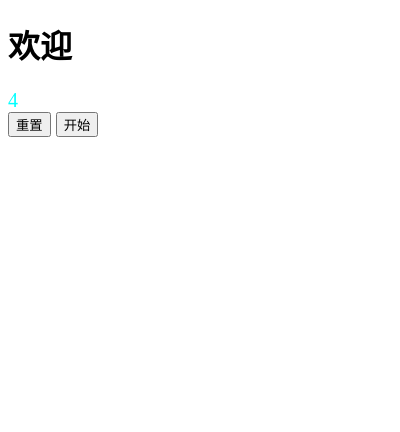
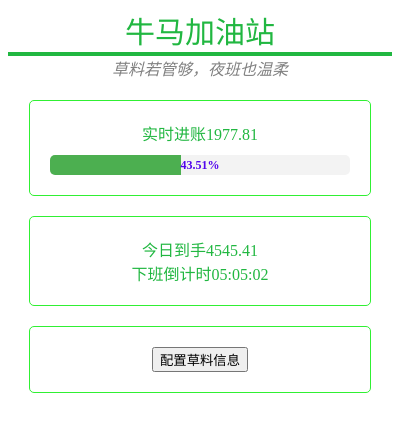
Before and after one commit to Lonely-Dream/niuma-chrome, a browser extension: page popup.html in a window 400 px wide. Drawn offline with Linux system fonts and the light colour scheme.

Commit message:
feat: 实现基本功能

```diff
--- a/popup.css
+++ b/popup.css
@@ -1,4 +1,65 @@
+.title {
+    font-size: 30px;
+    text-align: center;
+    color: rgb(33, 183, 65);
+    border-bottom: 4px solid;
+}
+
+.slogan {
+    text-align: center;
+    font-style: italic;
+    color: gray;
+}
+
 .box {
-    font-size: 20px;
-    color:aqua;
+    margin: 20px auto;
+    width: 300px;
+    padding: 20px;
+    border: 1px solid #30f033;
+    border-radius: 5px;
+    text-align: center;
+    color: rgb(33, 183, 65);
 }
+
+/* .config {
+    margin: 20px auto;
+    width: 300px;
+    padding: 20px;
+    border: 1px solid #ccc;
+    border-radius: 5px;
+    text-align: center;
+} */
+
+.process-bar-container {
+    width: 100%;
+    background-color: #f3f3f3;
+    border-radius: 5px;
+    overflow: hidden;
+    margin-top: 10px;
+    position: relative;
+    height: 20px;
+}
+
+.process-bar {
+    display: block;
+    /* Ensures width works */
+    height: 100%;
+    background-color: #4caf50;
+    width: 0;
+    transition: width 0.3s ease;
+    /* Smooth animation */
+}
+
+.process-value {
+    position: absolute;
+    top: 0;
+    left: 0;
+    width: 100%;
+    height: 100%;
+    display: flex;
+    align-items: center;
+    justify-content: center;
+    color: rgb(82, 5, 237);
+    font-weight: bold;
+    font-size: 12px;
+}
--- a/popup.html
+++ b/popup.html
@@ -7,11 +7,34 @@
 </head>
 
 <body>
-    <h1>欢迎</h1>
-    <div class="box" id="box">0</div>
+    <div class="title">牛马加油站</div>
+    <div id="slogan" class="slogan"></div>
     <div class="box">
-        <button id="reset">重置</button>
-        <button id="control">控制</button>
+        <div>
+            <span>实时进账</span><span id="current-income">0.00</span>
+        </div>
+        <div class="process-bar-container">
+            <div class="process-bar" id="process-bar"></div>
+            <div class="process-value" id="process-value">0%</div>
+        </div>
+    </div>
+    </div>
+    <div class="box">
+        <div>
+            <span>今日到手</span><span id="daily-income">0.00</span>
+        </div>
+        <div>
+            <span>下班倒计时</span><span id="countdown">00:00:00</span>
+        </div>
+    </div>
+    <div class="box config" style="display: none;">
+        <input type="number" id="salary" placeholder="请输入月薪">
+        <input type="time" id="start-time">
+        <input type="time" id="end-time">
+        <button id="save">保存</button>
+    </div>
+    <div class="box">
+        <button id="config">配置草料信息</button>
     </div>
     <script type="text/javascript" src="popup.js"></script>
 </body>
--- a/popup.js
+++ b/popup.js
@@ -1,13 +1,46 @@
-const boxElement = document.getElementById("box");
-const resetElement = document.getElementById("reset");
-const controlElement = document.getElementById("control");
+const slogans = [
+    "牛不哞，马不嘶，小小牛马，收到收到",
+    "加班如饮水，摸鱼是刚需",
+    "牛马望星辰，明日准点起",
+    "千里马常有，加班费难求",
+    "草料若管够，夜班也温柔",
+    "牛角不顶人，马尾不扫尘",
+    "青牛食百草，驽马行千里",
+    "工位方寸间，摸鱼得真谛",
+    "晨起做牛叫，夜眠学马倒",
+    "咖啡续命时，摸鱼保平安",
+];
+const sloganElement = document.getElementById("slogan");
+const configBoxElement = document.querySelector("body > div.box.config");
+const salaryElement = document.getElementById("salary");
+const startTimeElement = document.getElementById("start-time");
+const endTimeElement = document.getElementById("end-time");
 
 let config = {
-    cnt: 0,
-    isPause: true
+    salary: 99999,
+    startTime: "09:00",
+    endTime: "18:00"
 };
 
+// 初始化
+// 设置第一条随机标语
+sloganElement.innerHTML = slogans[Math.floor(Math.random() * slogans.length)];
+// 加载配置
+loadConfig();
+salaryElement.value = config.salary;
+startTimeElement.value = config.startTime;
+endTimeElement.value = config.endTime;
+
+setInterval(() => {
+    sloganElement.innerHTML = slogans[Math.floor(Math.random() * slogans.length)];
+}, 3000);
+setInterval(onCountdownTimer, 100);
+
+
 function saveConfig() {
+    config.salary = parseFloat(salaryElement.value) || 0;
+    config.startTime = startTimeElement.value;
+    config.endTime = endTimeElement.value;
     localStorage.setItem("config", JSON.stringify(config));
 }
 
@@ -18,24 +51,76 @@ function loadConfig() {
     }
 }
 
-loadConfig();
-boxElement.innerText = config.cnt;
-controlElement.innerText = config.isPause ? "开始" : "暂停";
-console.log(config);
+function calculateDailySalary(monthlySalary) {
+    const workDaysInMonth = getWorkDaysInMonth(new Date());
+    return monthlySalary / workDaysInMonth;
+}
 
-setInterval(() => {
-    if(!config.isPause){
-        return;
+function getWorkDaysInMonth(date) {
+    let count = 0;
+    const year = date.getFullYear();
+    const month = date.getMonth();
+    const daysInMonth = new Date(year, month + 1, 0).getDate();
+
+    for (let day = 1; day <= daysInMonth; day++) {
+        const currentDate = new Date(year, month, day);
+        if (currentDate.getDay() !== 0 && currentDate.getDay() !== 6) { // Monday to Friday
+            count++;
+        }
     }
-    boxElement.innerText = config.cnt;
-    config.cnt++;
+    return count;
+}
+
+function onCountdownTimer() {
+    const now = new Date();
+    const [startHours, startMinutes] = config.startTime.split(':').map(Number);
+    const [endHours, endMinutes] = config.endTime.split(':').map(Number);
+
+    const startTime = new Date(now.getFullYear(), now.getMonth(), now.getDate(), startHours, startMinutes);
+    const endTime = new Date(now.getFullYear(), now.getMonth(), now.getDate(), endHours, endMinutes);
+
+    let currentIncome = 0;
+    let progressValue = 0;
+
+    if (now >= startTime && now <= endTime) {
+        const dailySalary = calculateDailySalary(config.salary);
+        const workDurationInSeconds = (endTime - startTime) / 1000;
+        const incomePerSecond = dailySalary / workDurationInSeconds;
+
+        const elapsedSeconds = (now - startTime) / 1000;
+        currentIncome = Math.round(incomePerSecond * elapsedSeconds * 100) / 100;
+        progressValue = ((elapsedSeconds / workDurationInSeconds) * 100).toFixed(2);
+
+        document.getElementById('current-income').textContent = currentIncome.toFixed(2);
+        document.getElementById('process-value').textContent = `${progressValue}%`;
+        document.querySelector('.process-bar').style.width = `${progressValue}%`;
+
+        const timeLeft = Math.max(0, Math.ceil((endTime - now) / 1000));
+        const hours = Math.floor(timeLeft / 3600);
+        const minutes = Math.floor((timeLeft % 3600) / 60);
+        const seconds = timeLeft % 60;
+        document.getElementById('countdown').textContent =
+            `${hours.toString().padStart(2, '0')}:${minutes.toString().padStart(2, '0')}:${seconds.toString().padStart(2, '0')}`;
+    } else {
+        document.getElementById('current-income').textContent = '0.00';
+        document.getElementById('process-value').textContent = '0%';
+        document.querySelector('.process-bar').style.width = '0%';
+        document.getElementById('countdown').textContent = '00:00:00';
+    }
+
+    // Update daily income based on daily salary
+    const dailySalary = calculateDailySalary(config.salary);
+    document.getElementById('daily-income').textContent = dailySalary.toFixed(2);
+}
+
+function onConfig() {
+    configBoxElement.style.display = "block";
+}
+
+function onUpdateConfig() {
     saveConfig();
-}, 1000);
+    configBoxElement.style.display = "none";
+}
 
-resetElement.onclick = () => {
-    config.cnt = 0;
-}
-controlElement.onclick = () => {
-    config.isPause = !config.isPause;
-    controlElement.innerText = config.isPause ? "开始" : "暂停";
-}
+document.getElementById("save").onclick = onUpdateConfig;
+document.getElementById("config").onclick = onConfig;
```
Also changed, not shown: index.html (deleted, +0 -198 lines), service-worker.js (deleted, +0 -10 lines).
